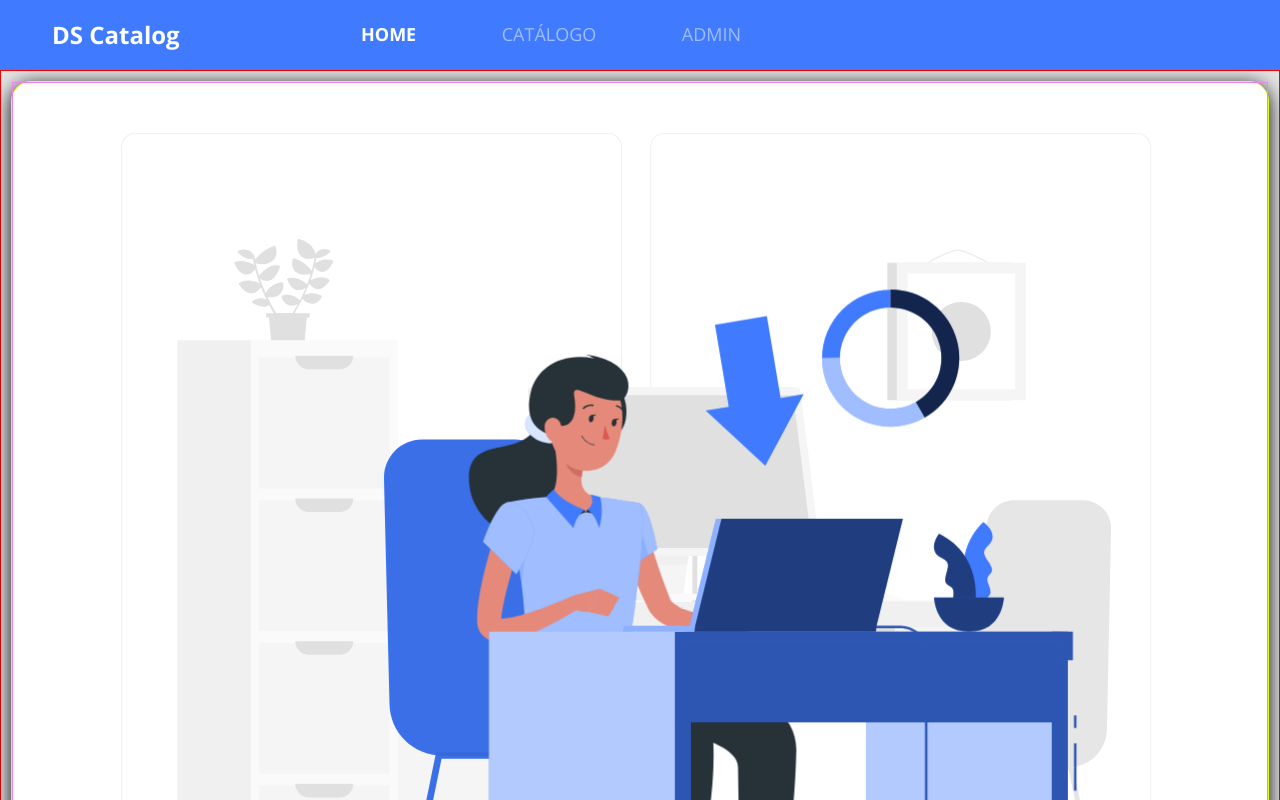
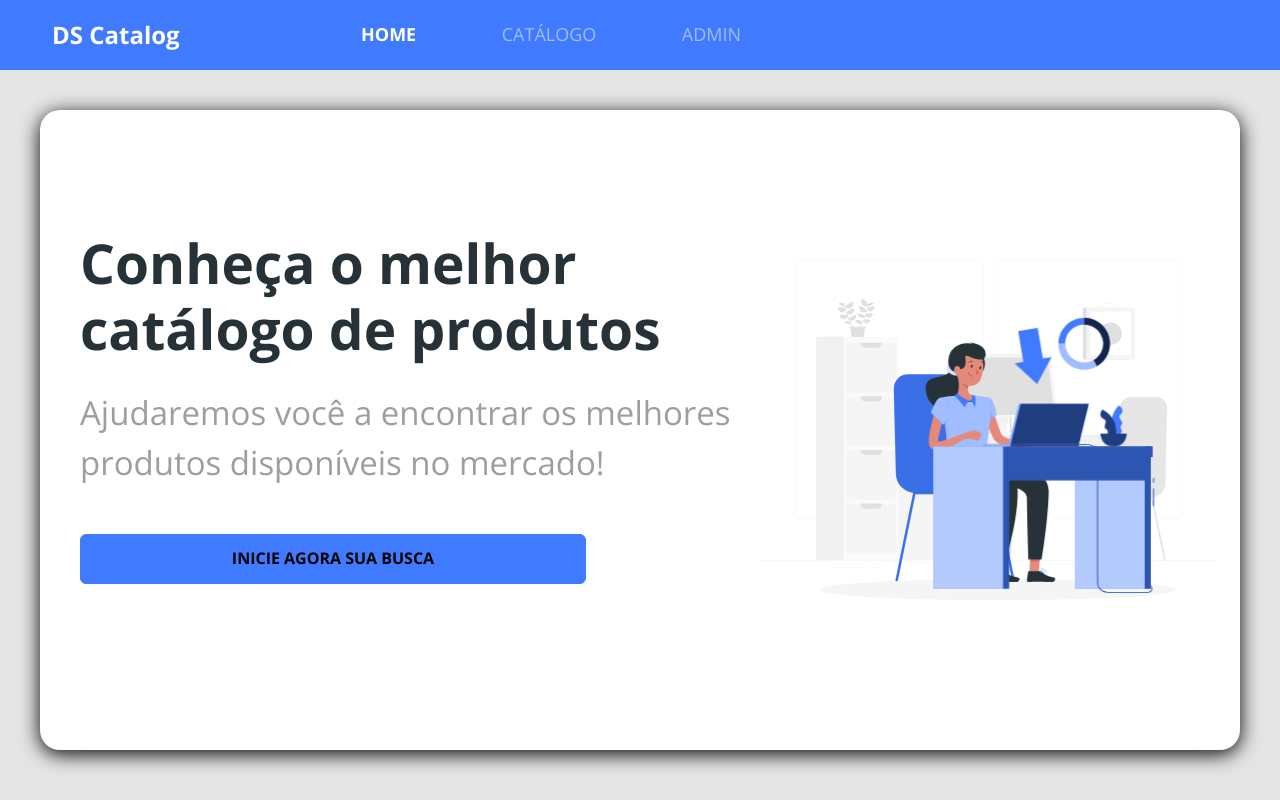
Before and after one commit to Emillyme/ds-catalog, a React (Create React App) app in the folder frontweb/: page / in a window 1280 px wide. Shown: the top 800 px of the page. Built offline with nearby package versions, Linux system fonts and the light colour scheme.

Commit message:
Breakpoints

```diff
--- a/frontweb/src/components/ButtonIcon/styles.css
+++ b/frontweb/src/components/ButtonIcon/styles.css
@@ -1,4 +1,3 @@
 .btn-icon{
-    width: 260px;
     height: 50px;
 }
--- a/frontweb/src/pages/Home/index.tsx
+++ b/frontweb/src/pages/Home/index.tsx
@@ -1,7 +1,7 @@
-import { ReactComponent as MainImage } from "assets/images/main-image.svg"; //importar imagem
+import { ReactComponent as MainImage } from 'assets/images/main-image.svg'; //importar imagem
 import Navbar from 'components/Navbar';
-import './styles.css'
-import ButtonIcon from "components/ButtonIcon";
+import './styles.css';
+import ButtonIcon from 'components/ButtonIcon';
 
 const Home = () => {
   return (
@@ -10,13 +10,17 @@
       <div className="home-container">
         <div className="home-card">
           <div className="home-content-container">
+            <div>
               <h1>Conheça o melhor catálogo de produtos</h1>
-                <p>Ajudaremos você a encontrar os melhores produtos disponíveis no mercado!</p>
+              <p>
+                Ajudaremos você a encontrar os melhores produtos disponíveis no
+                mercado!
+              </p>
+            </div>
             <ButtonIcon />
           </div>
           <div className="home-image-container">
             <MainImage />
-
           </div>
         </div>
       </div>
--- a/frontweb/src/pages/Home/styles.css
+++ b/frontweb/src/pages/Home/styles.css
@@ -2,7 +2,6 @@
     padding: 10px;
     font-size: 20px;
     text-align: center;
-    border: 1px solid red;
 }
 
 .home-card{
@@ -11,7 +10,6 @@
     background-color: white;
     box-shadow: 0px 4px 20px black;
     border-radius:  20px;
-    border: 1px solid rgb(227, 255, 12);
 }
 
 .home-content-container {
@@ -19,7 +17,6 @@
     flex-direction: column;
     align-items: center;
     padding: 10px;
-    border: 1px solid rgb(23, 120, 230);
     padding: 10px 10px 60px 10px ;
 }
 
@@ -38,10 +35,106 @@
 
 .home-image-container{
     padding: 50px 15px;
-    border: 1px solid violet;
 }
 
 .home-image-container svg {
     width: 100%;
     height: auto;
 }
+
+@media (min-width: 576px){
+    .home-container{
+        padding: 15px;
+        font-size: 40px;
+    }
+
+    .home-content-container h1 {
+        width: 506px;
+        margin-bottom: 20px;
+    }
+
+    .home-content-container p {
+        width: 506px;
+        margin-bottom: 20px;
+    }
+
+    .home-content-container button{
+        width: 506px;
+    }
+
+    .home-image-container svg {
+        width: 506px;
+    }
+}
+
+@media (min-width: 768px){
+    .home-image-container{
+        padding: 100px 15px;
+    }
+
+    .home-content-container {
+        padding: 20px 20px 100px 20px ;
+    }
+}
+
+@media (min-width: 992px){
+
+    .home-container{
+        padding: 40px;
+        font-size: 55px;
+    }
+
+    .home-image-container{
+        padding: 125px 20px;
+    }
+
+    .home-content-container{
+        padding:  20px 20px 150px 20px;
+    }
+
+    .home-content-container h1 {
+        width: 700px;
+        margin-bottom: 26px;
+    }
+
+    .home-content-container p {
+        width: 700px;
+        margin-bottom: 47px;
+    }
+
+}
+
+@media (min-width: 1200px){
+    .home-card{
+        flex-direction: row;
+        justify-content: space-around;
+        padding: calc(((85vh - 480px) / 2) - 20px) 0;
+    }
+
+    .home-content-container {
+        height: 480px;
+        width: 700px;
+        padding: 40px;
+        align-items: flex-start;
+        text-align: left;
+        flex-flow: wrap;
+        align-content: space-between;
+        flex-direction: column;
+    }
+
+    .home-image-container{
+        padding: 20px;
+        display: flex;
+        align-items: center;
+    }
+
+    .home-image-container svg {
+        width: 100%;
+    }
+}
+
+@media (min-width: 1400px){
+    .home-image-container svg {
+        width: 480px;
+    }
+}
```
Lines whose indentation alone changed are shown as unchanged.
